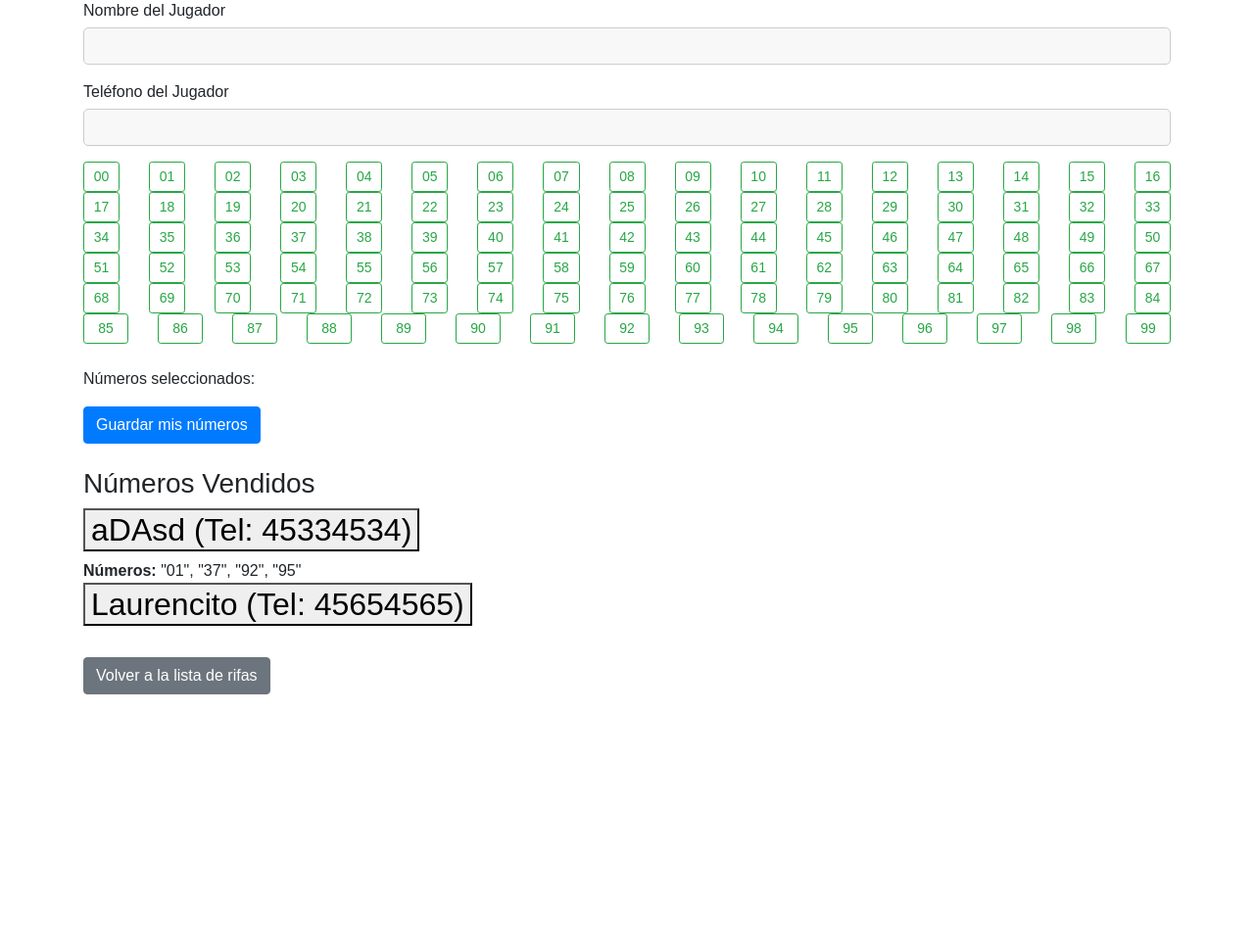
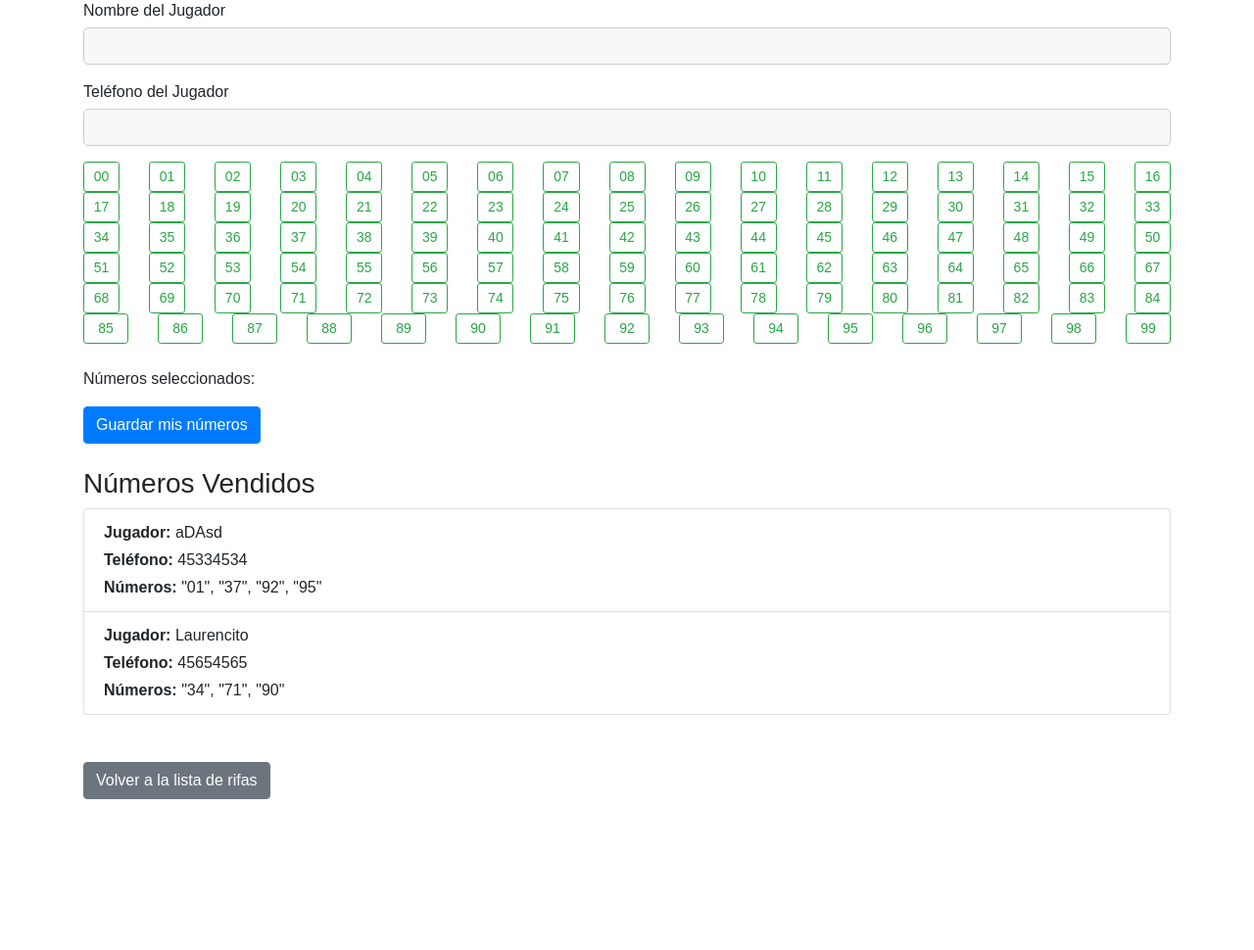
Before and after one commit to kerm1977/miniapp, a Flask app: page /rifas/ver_rifa/2 in a window 1280 px wide. Shown: the part 893-1863 px from the top of the page at 98% size. Before the commit the page ends 1602 px from the top, so only its background shows below. Run offline with Flask 3, Linux system fonts and the light colour scheme; a user stored in the database is signed in; some libraries are stand-ins or nearby versions.

Commit message:
corregido problema de numeros colapsados de usuarios

```diff
--- a/templates/ver_rifa.html
+++ b/templates/ver_rifa.html
@@ -5,7 +5,7 @@
 <div class="container mt-4">
     <h2 class="mb-4">Detalles de la Rifa: {{ rifa.nombre_rifa }}</h2>
 
-    <div class="card mb-4" id="rifa-details-to-export"> {# <--- ID añadido aquí para la exportación #}
+    <div class="card mb-4" id="rifa-details-to-export">
         <div class="card-body">
             {% if rifa.imagen_rifa %}
             <img src="{{ url_for('static', filename='uploads/' + rifa.imagen_rifa) }}" class="img-fluid rounded mb-3" alt="{{ rifa.nombre_rifa }}" style="max-height: 400px; object-fit: cover;">
@@ -65,22 +65,15 @@
         {{ form.submit(class="btn btn-primary") }}
     </form>
 
-    {# --- Lista de números vendidos y jugadores --- #}
+    {# --- Lista de números vendidos y jugadores (ahora en texto plano y expandido) --- #}
     <h3 class="mt-4">Números Vendidos</h3>
     {% if grouped_numeros_por_jugador %}
-    <div class="accordion" id="accordionNumerosVendidos">
+    <div class="list-group mb-4">
         {% for player_key, player_data in grouped_numeros_por_jugador.items() %}
-        <div class="accordion-item">
-            <h2 class="accordion-header" id="heading{{ loop.index }}">
-                <button class="accordion-button {% if loop.index != 1 %}collapsed{% endif %}" type="button" data-bs-toggle="collapse" data-bs-target="#collapse{{ loop.index }}" aria-expanded="{% if loop.index == 1 %}true{% else %}false{% endif %}" aria-controls="collapse{{ loop.index }}">
-                    {{ player_data.nombre_original }} (Tel: {{ player_data.telefono }})
-                </button>
-            </h2>
-            <div id="collapse{{ loop.index }}" class="accordion-collapse collapse {% if loop.index == 1 %}show{% endif %}" aria-labelledby="heading{{ loop.index }}" data-bs-parent="#accordionNumerosVendidos">
-                <div class="accordion-body">
-                    <strong>Números:</strong> {{ player_data.numeros | join(', ') }}
-                </div>
-            </div>
+        <div class="list-group-item">
+            <p class="mb-1"><strong>Jugador:</strong> {{ player_data.nombre_original }}</p>
+            <p class="mb-1"><strong>Teléfono:</strong> {{ player_data.telefono }}</p>
+            <p class="mb-0"><strong>Números:</strong> {{ player_data.numeros | join(', ') }}</p>
         </div>
         {% endfor %}
     </div>
```
